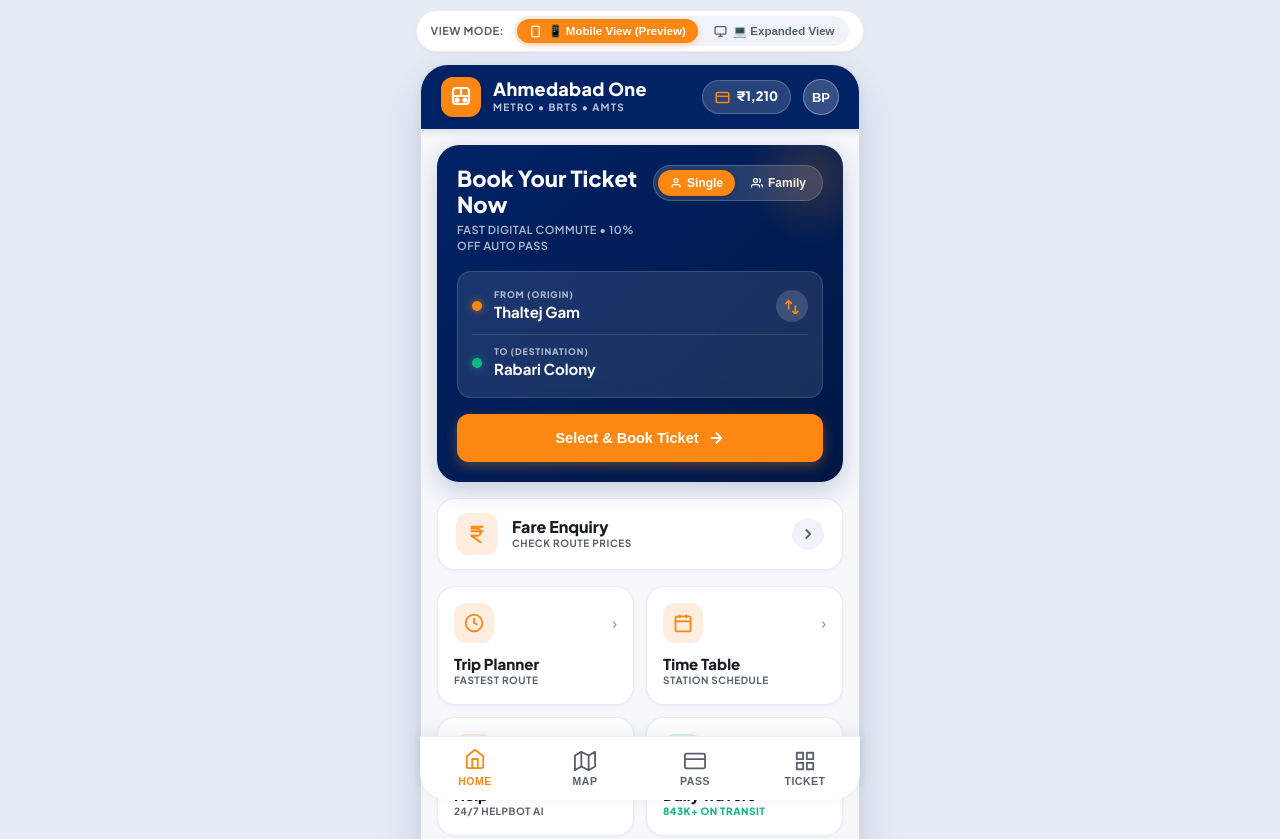
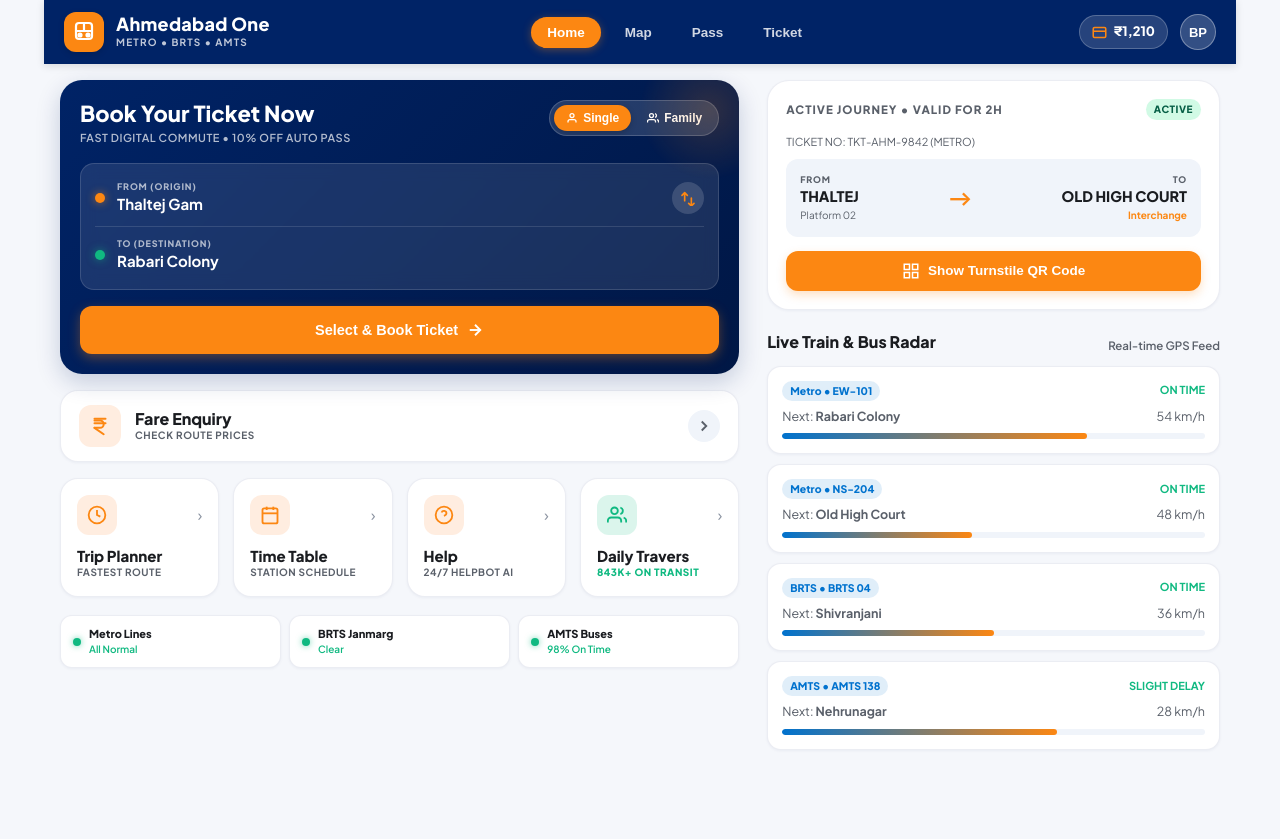
Before and after one commit to Bhavya0987654/Ahmedabad-One, a website: page index.html in a window 1280 px wide. Shown: the top 839 px of the page. After the commit the page ends 812 px from the top, so only its background shows below. Drawn offline with Linux system fonts and the light colour scheme.

Commit message:
refactor: remove desktop view mode switcher
Clean up the codebase by removing the redundant desktop layout switcher component and its associated logic, allowing the application to utilize the full width by default.

```diff
--- a/app.js
+++ b/app.js
@@ -1071,35 +1071,6 @@
   });
 }
 
-// Desktop View Mode Switcher (Mobile 1:1 Preview vs Expanded)
-const viewMobileBtn = document.getElementById('view-mode-mobile-btn');
-const viewWideBtn = document.getElementById('view-mode-wide-btn');
-
-function setViewMode(mode) {
-  const isExpanded = mode === 'wide';
-  document.body.classList.toggle('view-expanded', isExpanded);
-  if (viewMobileBtn) viewMobileBtn.classList.toggle('active', !isExpanded);
-  if (viewWideBtn) viewWideBtn.classList.toggle('active', isExpanded);
-  try {
-    localStorage.setItem('ahmedabad_one_view_mode', mode);
-  } catch (e) {}
-}
-
-if (viewMobileBtn) {
-  viewMobileBtn.addEventListener('click', () => setViewMode('mobile'));
-}
-if (viewWideBtn) {
-  viewWideBtn.addEventListener('click', () => setViewMode('wide'));
-}
-
-// Default to mobile view matching AI Studio preview
-try {
-  const savedViewMode = localStorage.getItem('ahmedabad_one_view_mode') || 'mobile';
-  setViewMode(savedViewMode);
-} catch (e) {
-  setViewMode('mobile');
-}
-
 // Initial Boot
 populateAllStationSelects();
 renderWalletBalances();
--- a/index.html
+++ b/index.html
@@ -21,23 +21,6 @@
   <link rel="stylesheet" href="./styles.css" />
 </head>
 <body>
-  <!-- Desktop Layout Switcher (Visible on desktop to toggle between 1:1 Mobile Preview & Expanded View) -->
-  <aside id="desktop-view-mode-bar" class="desktop-view-bar" aria-label="Layout Switcher">
-    <div class="view-bar-inner">
-      <span class="view-bar-title">View Mode:</span>
-      <div class="view-toggle-pill">
-        <button id="view-mode-mobile-btn" class="view-toggle-item active" title="1:1 Match with Google AI Studio Mobile Preview">
-          <svg width="13" height="13" viewBox="0 0 24 24" fill="none" stroke="currentColor" stroke-width="2.4"><rect x="5" y="2" width="14" height="20" rx="3"></rect><line x1="12" y1="18" x2="12.01" y2="18"></line></svg>
-          📱 Mobile View (Preview)
-        </button>
-        <button id="view-mode-wide-btn" class="view-toggle-item" title="Expanded Desktop View">
-          <svg width="13" height="13" viewBox="0 0 24 24" fill="none" stroke="currentColor" stroke-width="2.4"><rect x="2" y="3" width="20" height="14" rx="2"></rect><line x1="8" y1="21" x2="16" y2="21"></line><line x1="12" y1="17" x2="12" y2="21"></line></svg>
-          💻 Expanded View
-        </button>
-      </div>
-    </div>
-  </aside>
-
   <div id="app-container">
     <!-- Offline Detection Banner -->
     <div id="offline-banner">⚠️ You are offline. Cached transit passes and tickets are active.</div>
@@ -421,7 +404,7 @@
         <button class="hero-btn" id="ticket-tab-book-btn" style="background-color: var(--brand-secondary); color: white; border: none; border-radius: 8px; padding: 6px 14px; font-size: 12px; font-weight: 700; cursor: pointer;">+ New Ticket</button>
       </div>
 
-      <div id="tickets-history-container" style="display: flex; flex-direction: column; gap: 14px;">
+      <div id="tickets-history-container" class="tickets-grid">
         <!-- Rendered by JS -->
       </div>
     </section>
--- a/public/styles.css
+++ b/public/styles.css
@@ -86,103 +86,36 @@
   transition: background-color 0.25s ease, color 0.25s ease;
 }
 
-/* Desktop Preview Mode Bar (Visible on desktop/tablets) */
-.desktop-view-bar {
-  display: none;
-  width: 100%;
-  padding: 10px 16px 0 16px;
-  justify-content: center;
-  align-items: center;
-  z-index: 90;
-}
-
-@media (min-width: 640px) {
-  .desktop-view-bar {
-    display: flex;
-  }
-}
-
-.view-bar-inner {
-  display: flex;
-  align-items: center;
-  gap: 10px;
-  background-color: var(--surface-color);
-  border: 1px solid var(--border-color);
-  padding: 5px 14px;
-  border-radius: var(--radius-full);
-  box-shadow: var(--shadow-sm);
-}
-
-.view-bar-title {
-  font-size: 11px;
-  font-weight: 700;
-  color: var(--text-secondary);
-  text-transform: uppercase;
-  letter-spacing: 0.5px;
-}
-
-.view-toggle-pill {
-  display: flex;
-  gap: 4px;
-  background-color: var(--surface-variant);
-  padding: 3px;
-  border-radius: var(--radius-full);
-}
-
-.view-toggle-item {
-  border: none;
-  background: none;
-  padding: 5px 12px;
-  font-size: 11.5px;
-  font-weight: 700;
-  color: var(--text-secondary);
-  border-radius: var(--radius-full);
-  cursor: pointer;
-  display: flex;
-  align-items: center;
-  gap: 6px;
-  transition: all 0.18s ease;
-}
-
-.view-toggle-item:hover {
-  color: var(--text-primary);
-}
-
-.view-toggle-item.active {
-  background-color: var(--brand-secondary);
-  color: #FFFFFF;
-  box-shadow: 0 2px 6px rgba(252, 135, 18, 0.35);
-}
-
 #app-container {
   width: 100%;
-  max-width: var(--app-max-width, 440px);
+  max-width: 100%;
   min-height: 100vh;
   background-color: var(--bg-color);
   position: relative;
   display: flex;
   flex-direction: column;
   margin: 0 auto;
-  padding-bottom: 76px; /* Room for bottom navigation bar */
-  box-shadow: 0 0 35px rgba(0, 35, 102, 0.06);
-  transition: max-width 0.22s ease, border-radius 0.22s ease;
+  padding-bottom: 76px; /* Room for bottom navigation bar on mobile/tablets */
+  box-shadow: none;
+  transition: max-width 0.22s ease, padding 0.22s ease;
 }
 
+/* Tablet & Medium Screen Adaptation (640px - 991px) */
 @media (min-width: 640px) {
-  body {
-    background-color: #E6ECF5;
+  #app-container {
+    max-width: 100%;
+    padding-left: 16px;
+    padding-right: 16px;
   }
+}
 
-  [data-theme="dark"] body {
-    background-color: #070B13;
-  }
-
+/* Laptop & Desktop Screen Adaptation (>= 992px) */
+@media (min-width: 992px) {
   #app-container {
-    margin: 12px auto 28px auto;
-    border-radius: 28px;
-    border: 1px solid rgba(0, 35, 102, 0.12);
-    box-shadow: 0 16px 45px rgba(0, 35, 102, 0.14), 0 2px 10px rgba(0, 35, 102, 0.06);
-    overflow: hidden;
+    max-width: 1240px;
+    padding-bottom: 36px; /* Bottom navigation is hidden on desktop */
+    padding-left: 24px;
+    padding-right: 24px;
   }
 }
 
@@ -892,14 +825,14 @@
   transition: width 0.4s ease;
 }
 
-/* Bottom Navigation Bar (Always Visible - Matching Android preview) */
+/* Bottom Navigation Bar (Mobile & Tablet) */
 .bottom-nav {
   position: fixed;
   bottom: 0;
-  left: 50%;
-  transform: translateX(-50%);
+  left: 0;
+  right: 0;
   width: 100%;
-  max-width: var(--app-max-width, 440px);
+  max-width: 100%;
   height: 64px;
   background-color: var(--surface-color);
   border-top: 1px solid var(--border-color);
@@ -909,13 +842,18 @@
   z-index: 60;
   box-shadow: 0 -4px 16px rgba(0, 35, 102, 0.08);
   padding-bottom: env(safe-area-inset-bottom, 0px);
-  transition: max-width 0.22s ease;
+  transition: all 0.22s ease;
 }
 
 @media (min-width: 640px) {
   .bottom-nav {
-    border-bottom-left-radius: 28px;
-    border-bottom-right-radius: 28px;
+    left: 50%;
+    right: auto;
+    transform: translateX(-50%);
+    max-width: 540px;
+    border-radius: 20px 20px 0 0;
+    border-left: 1px solid var(--border-color);
+    border-right: 1px solid var(--border-color);
   }
 }
 
@@ -1291,11 +1229,122 @@
 }
 
 /* ==========================================================================
-   Responsive Adaptations & View Modes
-   Preserves 1:1 match with Google AI Studio Preview while supporting Desktop!
+   Automatic Responsive Layouts (Mobile, Tablet, Desktop)
+   Seamlessly adapts based on device screen size and viewport orientation
    ========================================================================== */
 
-/* Tablet & Desktop Dialogs */
+/* 1. Desktop Top Navigation - active on screens >= 768px */
+@media (min-width: 768px) {
+  .desktop-nav-links {
+    display: flex !important;
+  }
+}
+
+/* 2. Responsive Two-Column Layout (Home & Passes Screens) */
+.responsive-two-col {
+  display: flex;
+  flex-direction: column;
+  gap: 16px;
+  width: 100%;
+}
+
+@media (min-width: 860px) {
+  .responsive-two-col {
+    display: grid;
+    grid-template-columns: 1.15fr 0.85fr;
+    gap: 24px;
+    align-items: start;
+  }
+}
+
+@media (min-width: 1100px) {
+  .responsive-two-col {
+    grid-template-columns: 1.2fr 0.8fr;
+    gap: 28px;
+  }
+}
+
+/* 3. Action Cards Grid (Trip Planner, Time Table, Help, Daily Travers) */
+.grid-actions-container {
+  display: grid;
+  grid-template-columns: repeat(2, 1fr);
+  gap: 12px;
+  margin-bottom: 18px;
+}
+
+@media (min-width: 580px) {
+  .grid-actions-container {
+    grid-template-columns: repeat(4, 1fr);
+    gap: 14px;
+  }
+}
+
+/* 4. Interactive Transit Map Layout */
+.map-responsive-grid {
+  display: flex;
+  flex-direction: column;
+  gap: 16px;
+  width: 100%;
+}
+
+@media (min-width: 860px) {
+  .map-responsive-grid {
+    display: grid;
+    grid-template-columns: 1fr 340px;
+    gap: 24px;
+    align-items: start;
+  }
+
+  .station-sheet-card {
+    margin-top: 0;
+  }
+}
+
+@media (min-width: 1100px) {
+  .map-responsive-grid {
+    grid-template-columns: 1fr 380px;
+    gap: 28px;
+  }
+}
+
+.map-viewport-wrap {
+  height: 380px;
+}
+
+@media (min-width: 640px) {
+  .map-viewport-wrap {
+    height: 460px;
+  }
+}
+
+@media (min-width: 1024px) {
+  .map-viewport-wrap {
+    height: 560px;
+  }
+}
+
+/* 5. Journey Tickets Responsive Grid */
+.tickets-grid {
+  display: grid;
+  grid-template-columns: 1fr;
+  gap: 14px;
+}
+
+@media (min-width: 640px) {
+  .tickets-grid {
+    grid-template-columns: repeat(auto-fill, minmax(320px, 1fr));
+    gap: 16px;
+  }
+}
+
+@media (min-width: 1024px) {
+  .tickets-grid {
+    grid-template-columns: repeat(auto-fill, minmax(360px, 1fr));
+    gap: 20px;
+  }
+}
+
+/* 6. Tablet & Desktop Modals (Centered Dialog with Backdrop Blur) */
 @media (min-width: 640px) {
   .modal-overlay {
     align-items: center;
@@ -1304,7 +1353,8 @@
 
   .modal-container {
     border-radius: var(--radius-xl);
-    max-width: 500px;
+    max-width: 560px;
+    box-shadow: 0 24px 60px rgba(0, 23, 69, 0.35);
     animation: modalZoomIn 0.22s cubic-bezier(0.16, 1, 0.3, 1);
   }
 
@@ -1314,62 +1364,11 @@
   }
 }
 
-/* Expanded Desktop Mode (Triggered when user clicks "Expanded View") */
-body.view-expanded #app-container {
-  --app-max-width: 1080px;
-  max-width: 1080px;
-}
-
-body.view-expanded .desktop-nav-links {
-  display: flex;
-}
-
-body.view-expanded .responsive-two-col {
-  display: grid;
-  grid-template-columns: 1.15fr 0.85fr;
-  gap: 24px;
-  align-items: start;
-}
-
-body.view-expanded .grid-actions-container {
-  grid-template-columns: repeat(4, 1fr);
-  gap: 14px;
-}
-
-body.view-expanded .map-responsive-grid {
-  display: grid;
-  grid-template-columns: 1fr 340px;
-  gap: 24px;
-  align-items: start;
-}
-
-body.view-expanded .map-viewport-wrap {
-  height: 540px;
-}
-
-body.view-expanded .station-sheet-card {
-  margin-top: 0;
-}
-
-/* Phone View (Default - 1:1 match with Google AI Studio preview) */
-body:not(.view-expanded) #app-container {
-  --app-max-width: 440px;
-  max-width: 440px;
-}
-
-body:not(.view-expanded) .responsive-two-col {
-  display: flex;
-  flex-direction: column;
-}
-
-body:not(.view-expanded) .grid-actions-container {
-  display: grid;
-  grid-template-columns: repeat(2, 1fr);
-  gap: 12px;
-}
-
-body:not(.view-expanded) .desktop-nav-links {
-  display: none !important;
+/* 7. Bottom Navigation - Hidden on large screens where desktop top nav is prominent */
+@media (min-width: 992px) {
+  .bottom-nav {
+    display: none !important;
+  }
 }
 
 /* Live Pulse Dot & Daily Travers Styling */
--- a/styles.css
+++ b/styles.css
@@ -86,103 +86,36 @@
   transition: background-color 0.25s ease, color 0.25s ease;
 }
 
-/* Desktop Preview Mode Bar (Visible on desktop/tablets) */
-.desktop-view-bar {
-  display: none;
-  width: 100%;
-  padding: 10px 16px 0 16px;
-  justify-content: center;
-  align-items: center;
-  z-index: 90;
-}
-
-@media (min-width: 640px) {
-  .desktop-view-bar {
-    display: flex;
-  }
-}
-
-.view-bar-inner {
-  display: flex;
-  align-items: center;
-  gap: 10px;
-  background-color: var(--surface-color);
-  border: 1px solid var(--border-color);
-  padding: 5px 14px;
-  border-radius: var(--radius-full);
-  box-shadow: var(--shadow-sm);
-}
-
-.view-bar-title {
-  font-size: 11px;
-  font-weight: 700;
-  color: var(--text-secondary);
-  text-transform: uppercase;
-  letter-spacing: 0.5px;
-}
-
-.view-toggle-pill {
-  display: flex;
-  gap: 4px;
-  background-color: var(--surface-variant);
-  padding: 3px;
-  border-radius: var(--radius-full);
-}
-
-.view-toggle-item {
-  border: none;
-  background: none;
-  padding: 5px 12px;
-  font-size: 11.5px;
-  font-weight: 700;
-  color: var(--text-secondary);
-  border-radius: var(--radius-full);
-  cursor: pointer;
-  display: flex;
-  align-items: center;
-  gap: 6px;
-  transition: all 0.18s ease;
-}
-
-.view-toggle-item:hover {
-  color: var(--text-primary);
-}
-
-.view-toggle-item.active {
-  background-color: var(--brand-secondary);
-  color: #FFFFFF;
-  box-shadow: 0 2px 6px rgba(252, 135, 18, 0.35);
-}
-
 #app-container {
   width: 100%;
-  max-width: var(--app-max-width, 440px);
+  max-width: 100%;
   min-height: 100vh;
   background-color: var(--bg-color);
   position: relative;
   display: flex;
   flex-direction: column;
   margin: 0 auto;
-  padding-bottom: 76px; /* Room for bottom navigation bar */
-  box-shadow: 0 0 35px rgba(0, 35, 102, 0.06);
-  transition: max-width 0.22s ease, border-radius 0.22s ease;
+  padding-bottom: 76px; /* Room for bottom navigation bar on mobile/tablets */
+  box-shadow: none;
+  transition: max-width 0.22s ease, padding 0.22s ease;
 }
 
+/* Tablet & Medium Screen Adaptation (640px - 991px) */
 @media (min-width: 640px) {
-  body {
-    background-color: #E6ECF5;
+  #app-container {
+    max-width: 100%;
+    padding-left: 16px;
+    padding-right: 16px;
   }
+}
 
-  [data-theme="dark"] body {
-    background-color: #070B13;
-  }
-
+/* Laptop & Desktop Screen Adaptation (>= 992px) */
+@media (min-width: 992px) {
   #app-container {
-    margin: 12px auto 28px auto;
-    border-radius: 28px;
-    border: 1px solid rgba(0, 35, 102, 0.12);
-    box-shadow: 0 16px 45px rgba(0, 35, 102, 0.14), 0 2px 10px rgba(0, 35, 102, 0.06);
-    overflow: hidden;
+    max-width: 1240px;
+    padding-bottom: 36px; /* Bottom navigation is hidden on desktop */
+    padding-left: 24px;
+    padding-right: 24px;
   }
 }
 
@@ -892,14 +825,14 @@
   transition: width 0.4s ease;
 }
 
-/* Bottom Navigation Bar (Always Visible - Matching Android preview) */
+/* Bottom Navigation Bar (Mobile & Tablet) */
 .bottom-nav {
   position: fixed;
   bottom: 0;
-  left: 50%;
-  transform: translateX(-50%);
+  left: 0;
+  right: 0;
   width: 100%;
-  max-width: var(--app-max-width, 440px);
+  max-width: 100%;
   height: 64px;
   background-color: var(--surface-color);
   border-top: 1px solid var(--border-color);
@@ -909,13 +842,18 @@
   z-index: 60;
   box-shadow: 0 -4px 16px rgba(0, 35, 102, 0.08);
   padding-bottom: env(safe-area-inset-bottom, 0px);
-  transition: max-width 0.22s ease;
+  transition: all 0.22s ease;
 }
 
 @media (min-width: 640px) {
   .bottom-nav {
-    border-bottom-left-radius: 28px;
-    border-bottom-right-radius: 28px;
+    left: 50%;
+    right: auto;
+    transform: translateX(-50%);
+    max-width: 540px;
+    border-radius: 20px 20px 0 0;
+    border-left: 1px solid var(--border-color);
+    border-right: 1px solid var(--border-color);
   }
 }
 
@@ -1291,11 +1229,122 @@
 }
 
 /* ==========================================================================
-   Responsive Adaptations & View Modes
-   Preserves 1:1 match with Google AI Studio Preview while supporting Desktop!
+   Automatic Responsive Layouts (Mobile, Tablet, Desktop)
+   Seamlessly adapts based on device screen size and viewport orientation
    ========================================================================== */
 
-/* Tablet & Desktop Dialogs */
+/* 1. Desktop Top Navigation - active on screens >= 768px */
+@media (min-width: 768px) {
+  .desktop-nav-links {
+    display: flex !important;
+  }
+}
+
+/* 2. Responsive Two-Column Layout (Home & Passes Screens) */
+.responsive-two-col {
+  display: flex;
+  flex-direction: column;
+  gap: 16px;
+  width: 100%;
+}
+
+@media (min-width: 860px) {
+  .responsive-two-col {
+    display: grid;
+    grid-template-columns: 1.15fr 0.85fr;
+    gap: 24px;
+    align-items: start;
+  }
+}
+
+@media (min-width: 1100px) {
+  .responsive-two-col {
+    grid-template-columns: 1.2fr 0.8fr;
+    gap: 28px;
+  }
+}
+
+/* 3. Action Cards Grid (Trip Planner, Time Table, Help, Daily Travers) */
+.grid-actions-container {
+  display: grid;
+  grid-template-columns: repeat(2, 1fr);
+  gap: 12px;
+  margin-bottom: 18px;
+}
+
+@media (min-width: 580px) {
+  .grid-actions-container {
+    grid-template-columns: repeat(4, 1fr);
+    gap: 14px;
+  }
+}
+
+/* 4. Interactive Transit Map Layout */
+.map-responsive-grid {
+  display: flex;
+  flex-direction: column;
+  gap: 16px;
+  width: 100%;
+}
+
+@media (min-width: 860px) {
+  .map-responsive-grid {
+    display: grid;
+    grid-template-columns: 1fr 340px;
+    gap: 24px;
+    align-items: start;
+  }
+
+  .station-sheet-card {
+    margin-top: 0;
+  }
+}
+
+@media (min-width: 1100px) {
+  .map-responsive-grid {
+    grid-template-columns: 1fr 380px;
+    gap: 28px;
+  }
+}
+
+.map-viewport-wrap {
+  height: 380px;
+}
+
+@media (min-width: 640px) {
+  .map-viewport-wrap {
+    height: 460px;
+  }
+}
+
+@media (min-width: 1024px) {
+  .map-viewport-wrap {
+    height: 560px;
+  }
+}
+
+/* 5. Journey Tickets Responsive Grid */
+.tickets-grid {
+  display: grid;
+  grid-template-columns: 1fr;
+  gap: 14px;
+}
+
+@media (min-width: 640px) {
+  .tickets-grid {
+    grid-template-columns: repeat(auto-fill, minmax(320px, 1fr));
+    gap: 16px;
+  }
+}
+
+@media (min-width: 1024px) {
+  .tickets-grid {
+    grid-template-columns: repeat(auto-fill, minmax(360px, 1fr));
+    gap: 20px;
+  }
+}
+
+/* 6. Tablet & Desktop Modals (Centered Dialog with Backdrop Blur) */
 @media (min-width: 640px) {
   .modal-overlay {
     align-items: center;
@@ -1304,7 +1353,8 @@
 
   .modal-container {
     border-radius: var(--radius-xl);
-    max-width: 500px;
+    max-width: 560px;
+    box-shadow: 0 24px 60px rgba(0, 23, 69, 0.35);
     animation: modalZoomIn 0.22s cubic-bezier(0.16, 1, 0.3, 1);
   }
 
@@ -1314,62 +1364,11 @@
   }
 }
 
-/* Expanded Desktop Mode (Triggered when user clicks "Expanded View") */
-body.view-expanded #app-container {
-  --app-max-width: 1080px;
-  max-width: 1080px;
-}
-
-body.view-expanded .desktop-nav-links {
-  display: flex;
-}
-
-body.view-expanded .responsive-two-col {
-  display: grid;
-  grid-template-columns: 1.15fr 0.85fr;
-  gap: 24px;
-  align-items: start;
-}
-
-body.view-expanded .grid-actions-container {
-  grid-template-columns: repeat(4, 1fr);
-  gap: 14px;
-}
-
-body.view-expanded .map-responsive-grid {
-  display: grid;
-  grid-template-columns: 1fr 340px;
-  gap: 24px;
-  align-items: start;
-}
-
-body.view-expanded .map-viewport-wrap {
-  height: 540px;
-}
-
-body.view-expanded .station-sheet-card {
-  margin-top: 0;
-}
-
-/* Phone View (Default - 1:1 match with Google AI Studio preview) */
-body:not(.view-expanded) #app-container {
-  --app-max-width: 440px;
-  max-width: 440px;
-}
-
-body:not(.view-expanded) .responsive-two-col {
-  display: flex;
-  flex-direction: column;
-}
-
-body:not(.view-expanded) .grid-actions-container {
-  display: grid;
-  grid-template-columns: repeat(2, 1fr);
-  gap: 12px;
-}
-
-body:not(.view-expanded) .desktop-nav-links {
-  display: none !important;
+/* 7. Bottom Navigation - Hidden on large screens where desktop top nav is prominent */
+@media (min-width: 992px) {
+  .bottom-nav {
+    display: none !important;
+  }
 }
 
 /* Live Pulse Dot & Daily Travers Styling */
```
Also changed, not shown: public/app.js (+0 -29 lines), public/index.html (+1 -18 lines).
